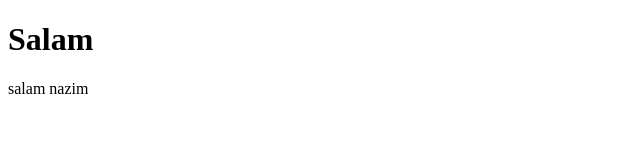
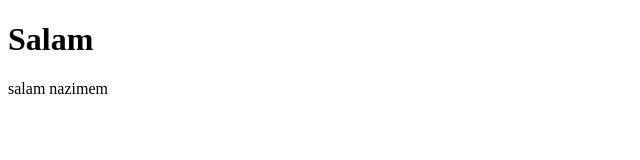
Before and after one commit to ilyasagakishiyev/Fed-23-Repo, a website: page index.html in a window 1280 px wide. Shown: the full height of the page, 0-640 px from the left. Drawn offline with Linux system fonts and the light colour scheme.

Commit message:
salamnazimdi

```diff
--- a/index.html
+++ b/index.html
@@ -7,6 +7,6 @@
 </head>
 <body>
     <h1>Salam</h1>
-    <p>salam nazim</p>
+    <p>salam nazimem</p>
 </body>
 </html>
```
